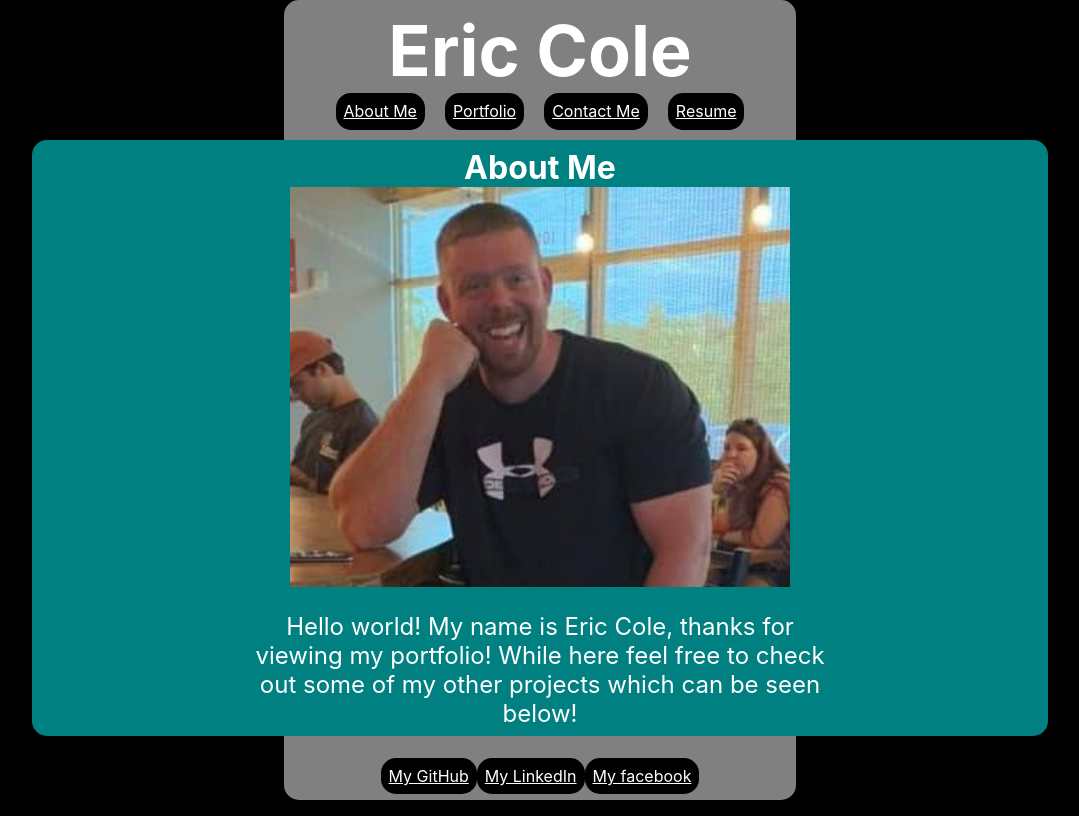
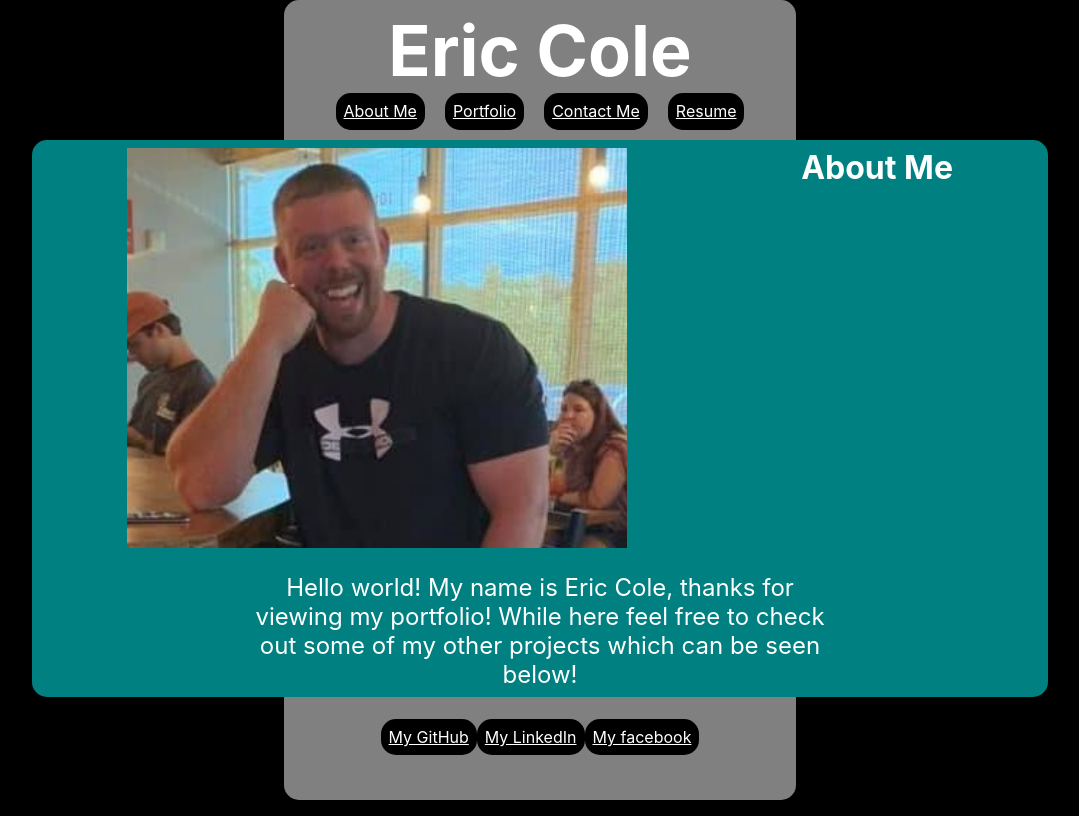
Before and after one commit to Ecole7853/ReactPortfolio, a React (Create React App) app: page / in a window 1280 px wide. Shown: the whole page, without its empty margins (100-1179 px from the left). Built offline with nearby package versions, Linux system fonts and the light colour scheme.

Commit message:
moving around image

```diff
--- a/src/Components/AboutMe.js
+++ b/src/Components/AboutMe.js
@@ -9,9 +9,9 @@ function AboutMe() {
             <div className="top">
                 <div id="aboutMe">
                     <div id="h2Box">
+                    <div id="imgContainer">
+                            <img className="pic" src="./images/Face.jpg" />
                         <h2>About Me</h2>
-                        <div id="imgContainer">
-                            <img className="pic" src="./images/Face.jpg" />
                         </div>
                         <div id="about">
                             <p id="aboutText">
```
